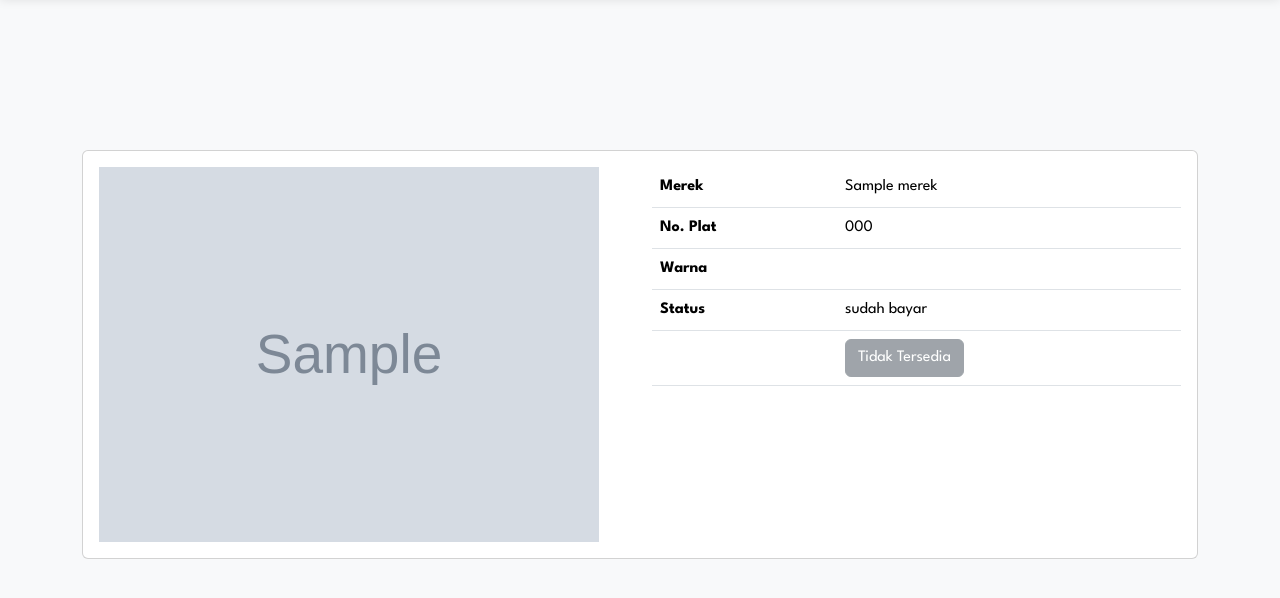
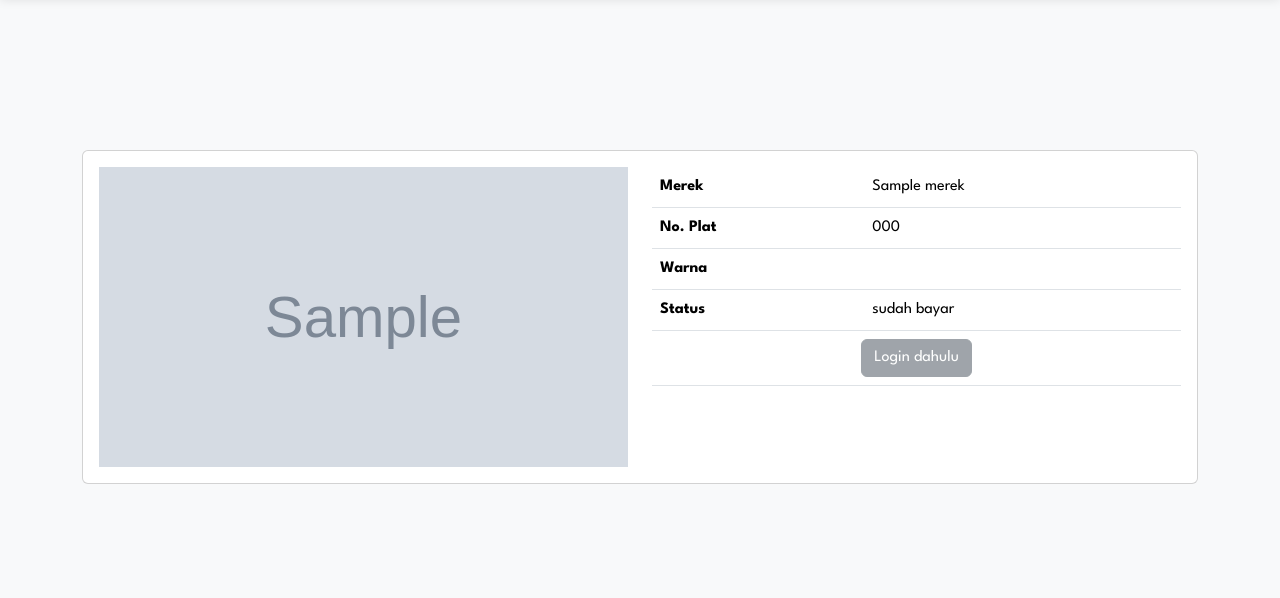
Before and after one commit to Moleen/ZallRentCar, a Flask app: page /detail-mobil in a window 1280 px wide. Shown: the part 80-678 px from the top of the page. Run offline with Flask 3, Linux system fonts and the light colour scheme; grey boxes marked "Sample" are stand-in pictures; a database or web service that is not in the repository returns one stand-in record (values such as "Sample title"); some libraries are stand-ins or nearby versions.

Commit message:
fix detail sedikit

```diff
--- a/templates/main/car-details.html
+++ b/templates/main/car-details.html
@@ -17,7 +17,7 @@
         <div class="card-body">
             <div class="row">
                 <div class="col-md-6">
-                    <img width="500px" src="{{ url_for('static', filename='images/' ~ data.gambar) }}" alt="Car Image">
+                    <img width="100%" height="300px" src="{{ url_for('static', filename='gambar/' + data.gambar) }}" alt="Car Image" style="object-fit: cover;">
                 </div>
                 <div class="col-md-6">
                     <table class="table">
@@ -39,13 +39,15 @@
                             <td>{{ data.status }}</td>
                         </tr>
                         <tr>
-                            <td></td>
-                            <td>
-                                {% if data.status == 'Tersedia' and user_info %}
+                            <td colspan="2" class="text-center">
+                                {% if data.status == 'Tersedia' %}
                                 <a href="#" class="btn btn-success" data-bs-toggle="modal"
                                     data-bs-target="#exampleModalCenter">Rental</a>
+                                    {% elif user_info %}
+                                    <a href="#" class="btn btn-success" data-bs-toggle="modal"
+                                        data-bs-target="#exampleModalCenter">Rental</a>
                                 {% else %}
-                                <button class="btn btn-secondary" disabled>Tidak Tersedia</button>
+                                <button class="btn btn-secondary" disabled>Login dahulu</button>
                                 {% endif %}
                             </td>
                         </tr>
```
